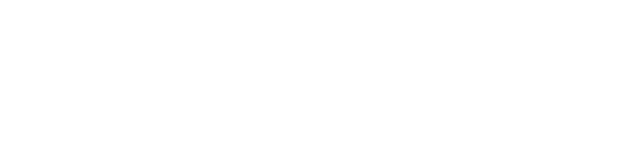
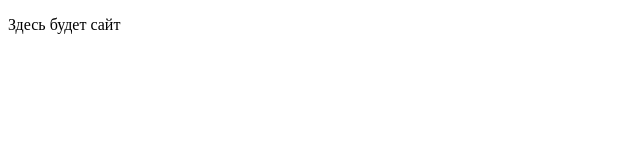
Before and after one commit to ERTAsoN/binaryworld, a plain HTML site: page index.html in a window 1280 px wide. Shown: the whole page, without its empty margins (0-640 px from the left). Drawn offline with Linux system fonts and the light colour scheme.

Commit message:
Update index.html

```diff
--- a/index.html
+++ b/index.html
@@ -7,6 +7,6 @@
     <link rel="icon" type="image/png" href="images/favicon.png">
 </head>
 <body>
-
+    <p>Здесь будет сайт</p>
 </body>
 </html>
```
